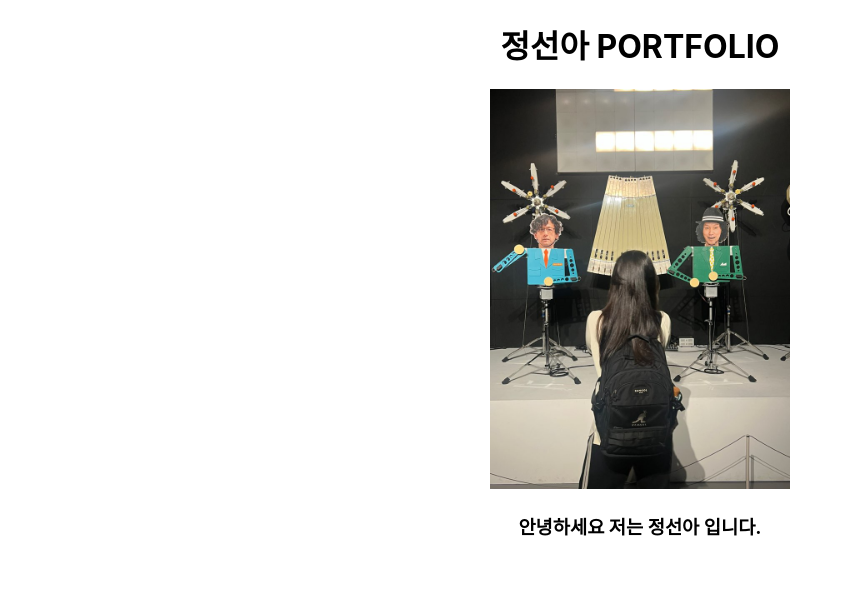
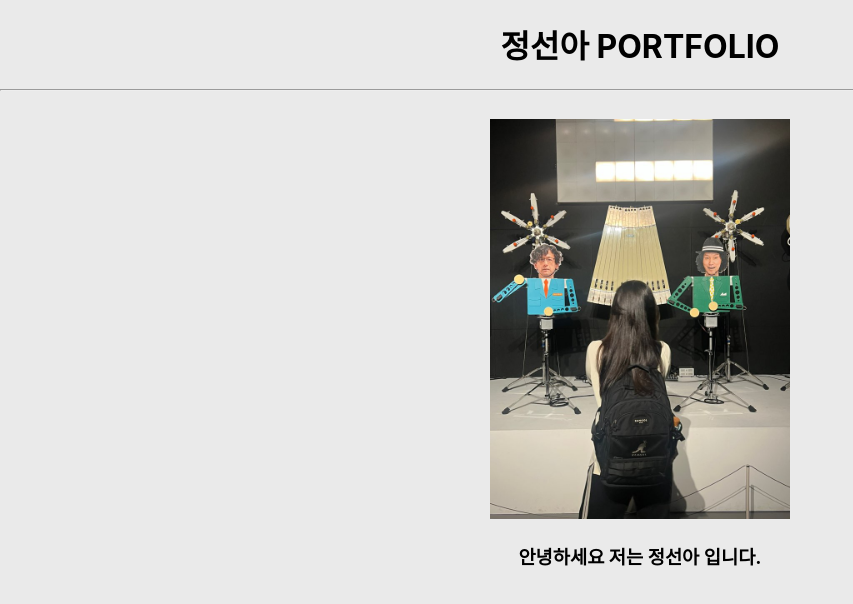
Before and after one commit to SUN-AAA/portfolio, a React (Create React App) app: page / in a window 1280 px wide. Shown: the top 604 px of the page, without its empty margins (0-853 px from the left). Built offline with nearby package versions, Linux system fonts and the light colour scheme.

Commit message:
fix: background color, header

```diff
--- a/src/components/header.jsx
+++ b/src/components/header.jsx
@@ -1,6 +1,10 @@
 function header() {
     return(
-        <h1>정선아 PORTFOLIO</h1>
+        <div>
+            <h1>정선아 PORTFOLIO</h1>
+            <hr></hr>
+            <br></br>
+        </div>
     )
 }
 
--- a/src/index.css
+++ b/src/index.css
@@ -5,6 +5,8 @@ body {
     sans-serif;
   -webkit-font-smoothing: antialiased;
   -moz-osx-font-smoothing: grayscale;
+  background-color: #eaeaea;
+
 }
 
 code {
```
